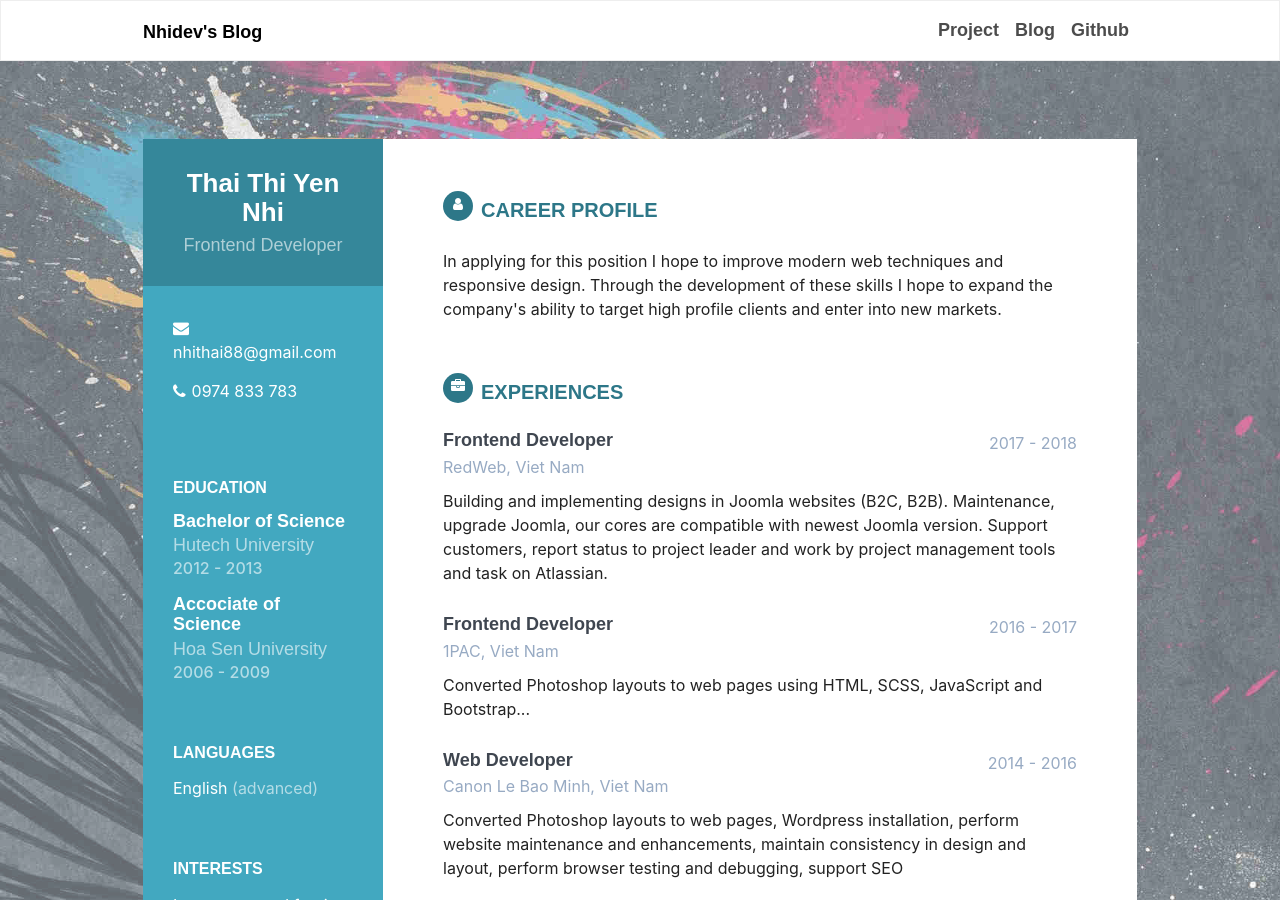
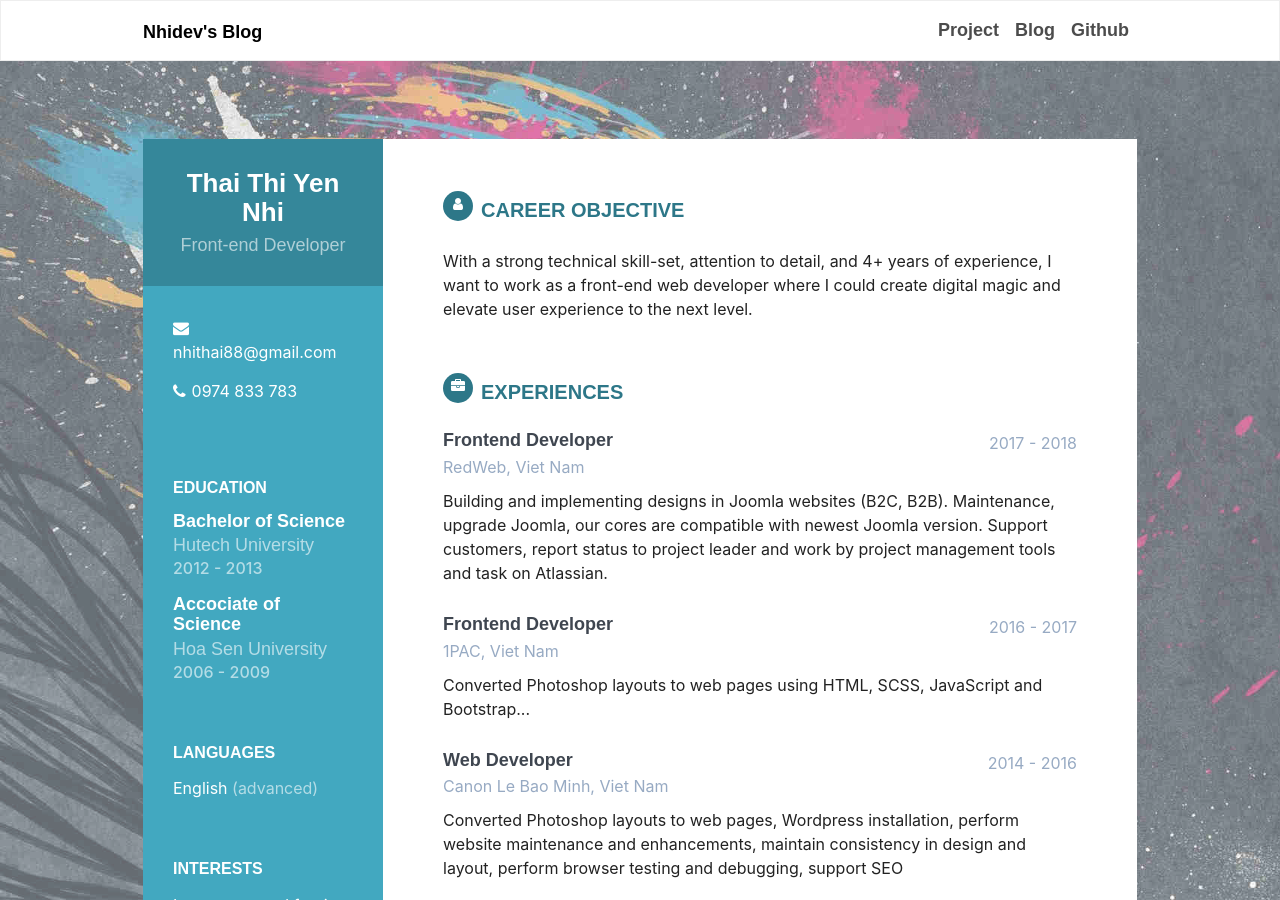
Before and after one commit to nhidev/nhidev.github.io, a Jekyll site: the page built from index.md, in a window 1280 px wide and 900 px high. Built offline with Jekyll 4.4.1, drawn with Linux system fonts in a browser that asks for light colours; nearby versions of some CDN libraries; some web fonts are replaced.

Commit message:
fix portfolio

```diff
--- a/_layouts/home.html
+++ b/_layouts/home.html
@@ -18,7 +18,7 @@ layout: default
           <div class="profile-container">
               <!-- <img class="profile" src="assets/images/profile.jpg" alt="" /> -->
               <h1 class="name">Thai Thi Yen Nhi</h1>
-              <h3 class="tagline">Frontend Developer</h3>
+              <h3 class="tagline">Front-end Developer</h3>
           </div><!--//profile-container-->
 
           <div class="contact-container container-block">
@@ -61,10 +61,9 @@ layout: default
       <div class="main-wrapper">
 
           <section class="section summary-section">
-              <h2 class="section-title"><span class="icon-holder"><i class="fa fa-user"></i></span>Career Profile</h2>
+              <h2 class="section-title"><span class="icon-holder"><i class="fa fa-user"></i></span>Career Objective</h2>
               <div class="summary">
-                  <p>In applying for this position I hope to improve modern web techniques and responsive design. Through the development of these skills I hope to expand the company's ability to target high profile clients and enter into
-new markets.
+                  <p>With a strong technical skill-set, attention to detail, and 4+ years of experience, I want to work as a front-end web developer where I could create digital magic and elevate user experience to the next level.
 </p>
               </div><!--//summary-->
           </section><!--//section-->
```
